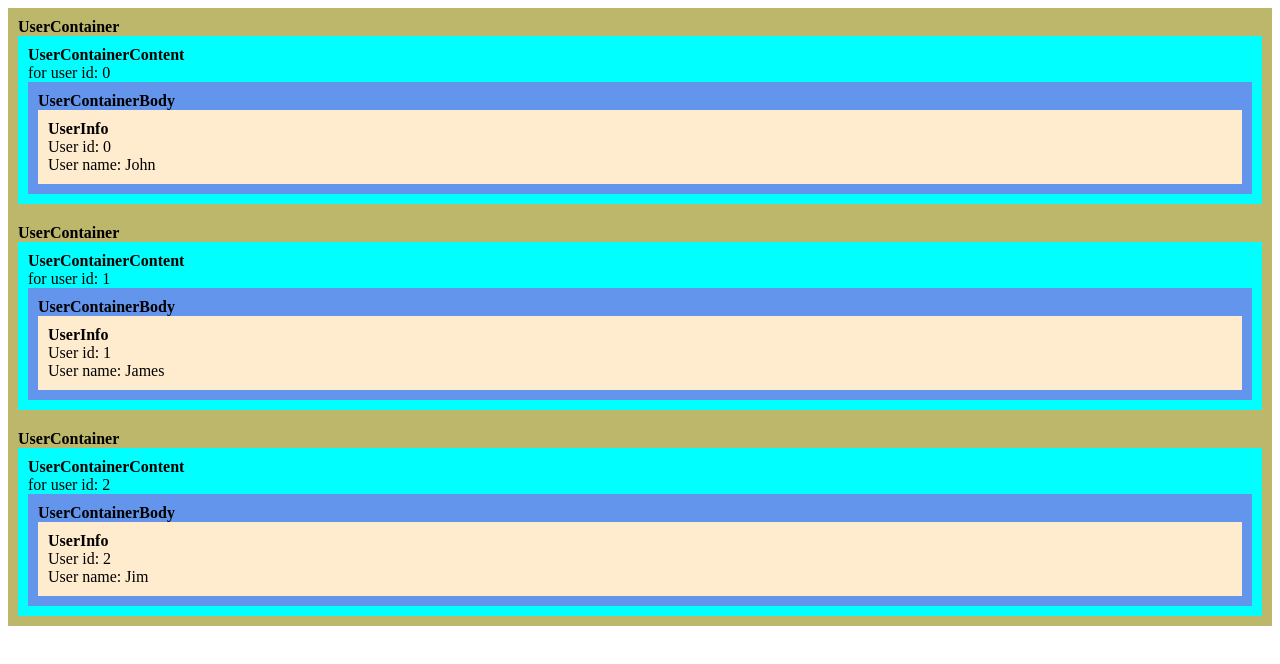
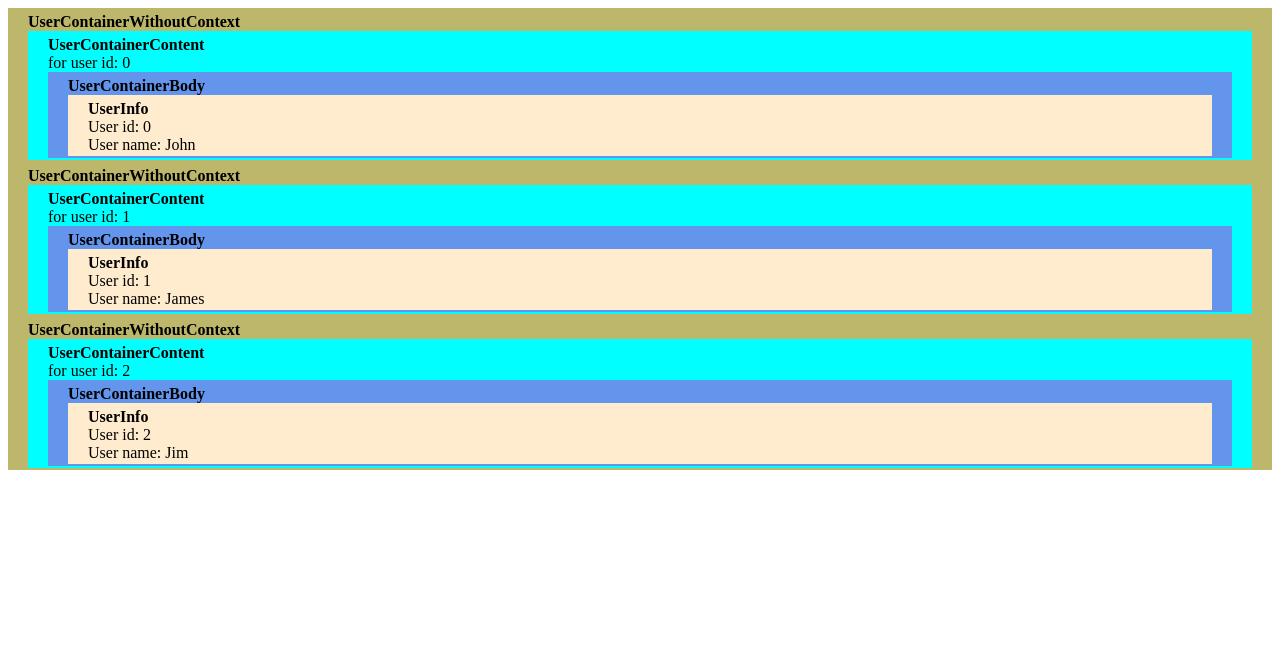
Before and after one commit to Toxe/react-context, a React (Create React App) app: page / in a window 1280 px wide. Shown: the top 664 px of the page. Built offline with nearby package versions, Linux system fonts and the light colour scheme; the HTML template or start-up script is replaced by a standard one.

Commit message:
Rename components

```diff
--- a/src/App.js
+++ b/src/App.js
@@ -1,5 +1,5 @@
 import React, { Component } from "react";
-import UserContainer from "./User";
+import UserContainerWithoutContext from "./UserWithoutContext";
 
 export default class App extends Component {
     render() {
@@ -20,9 +20,9 @@ export default class App extends Component {
 
         return (
             <div>
-                <UserContainer user={users[0]} />
-                <UserContainer user={users[1]} />
-                <UserContainer user={users[2]} />
+                <UserContainerWithoutContext user={users[0]} />
+                <UserContainerWithoutContext user={users[1]} />
+                <UserContainerWithoutContext user={users[2]} />
             </div>
         );
     }
--- a/src/User.css
+++ b/src/User.css
@@ -1,23 +1,23 @@
-.UserContainer {
+.UserContainer-WithoutContext {
     background-color: darkkhaki;
-    padding: 10px;
+    padding: 5px 20px 2px 20px;
 }
 
-.UserContainerContent {
+.UserContainerContent-WithoutContext {
     background-color: aqua;
-    padding: 10px;
+    padding: 5px 20px 2px 20px;
 }
 
-.UserContainerBody {
+.UserContainerBody-WithoutContext {
     background-color: cornflowerblue;
-    padding: 10px;
+    padding: 5px 20px 2px 20px;
 }
 
-.UserInfo {
+.UserInfo-WithoutContext {
     background-color: blanchedalmond;
-    padding: 10px;
+    padding: 5px 20px 2px 20px;
 }
 
-.title {
+.title-WithoutContext {
     font-weight: bold;
 }
--- a/src/User.js
+++ b/src/UserWithoutContext.js
@@ -1,10 +1,10 @@
 import React from "react";
 import "./User.css";
 
-export default function UserContainer(props) {
+export default function UserContainerWithoutContext(props) {
     return (
-        <div className="UserContainer">
-            <div className="title">UserContainer</div>
+        <div className="UserContainer-WithoutContext">
+            <div className="title-WithoutContext">UserContainerWithoutContext</div>
             <UserContainerContent user={props.user} />
         </div>
     );
@@ -12,8 +12,8 @@ export default function UserContainer(props) {
 
 function UserContainerContent(props) {
     return (
-        <div className="UserContainerContent">
-            <div className="title">UserContainerContent</div>
+        <div className="UserContainerContent-WithoutContext">
+            <div className="title-WithoutContext">UserContainerContent</div>
             <div>for user id: {props.user.id}</div>
             <UserContainerBody user={props.user} />
         </div>
@@ -22,8 +22,8 @@ function UserContainerContent(props) {
 
 function UserContainerBody(props) {
     return (
-        <div className="UserContainerBody">
-            <div className="title">UserContainerBody</div>
+        <div className="UserContainerBody-WithoutContext">
+            <div className="title-WithoutContext">UserContainerBody</div>
             <UserInfo user={props.user} />
         </div>
     );
@@ -31,8 +31,8 @@ function UserContainerBody(props) {
 
 function UserInfo(props) {
     return (
-        <div className="UserInfo">
-            <div className="title">UserInfo</div>
+        <div className="UserInfo-WithoutContext">
+            <div className="title-WithoutContext">UserInfo</div>
             <div>User id: {props.user.id}</div>
             <div>User name: {props.user.name}</div>
         </div>
```
